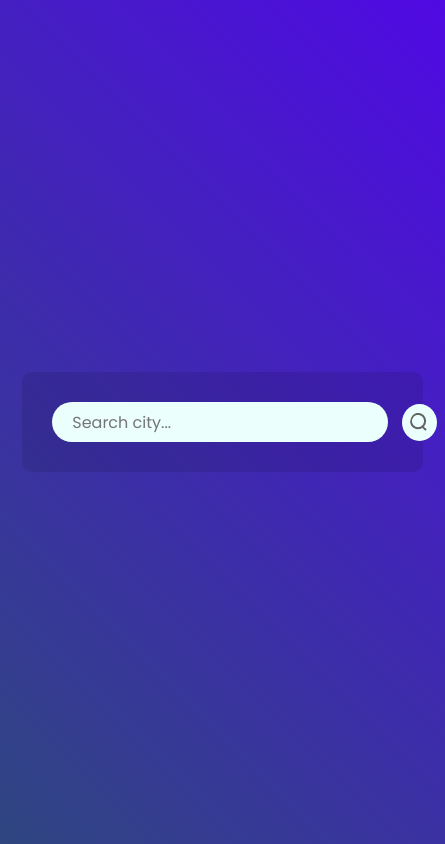
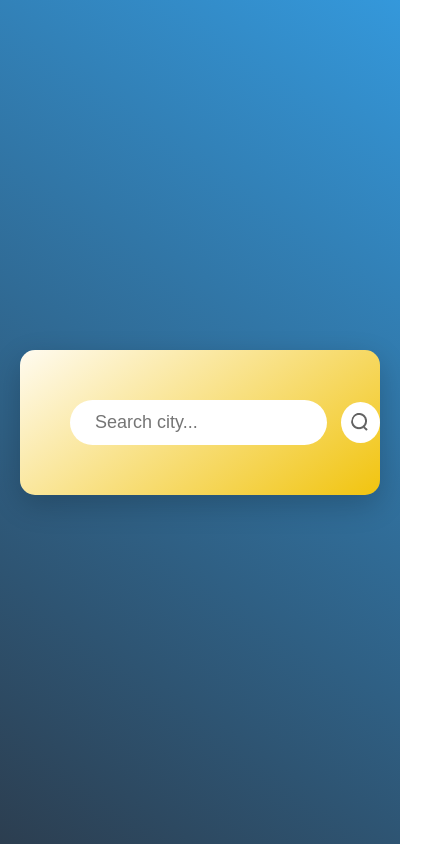
Before and after one commit to Niro-Jas/WEATHER-APP, a React app: page / in a window 390 px wide. Shown: the whole page, 445 px wide, since content can reach past the window. Built offline with nearby package versions, Linux system fonts and the light colour scheme; the HTML template or start-up script is replaced by a standard one; a web font is replaced by a local one.

Commit message:
Update Weather.css

```diff
--- a/src/components/Weather.css
+++ b/src/components/Weather.css
@@ -9,21 +9,24 @@ body, html {
     justify-content: center;
     align-items: center;
     height: 100vh;
-    background-image: linear-gradient(45deg,#2f4680,#500ae4);
+    background-image: linear-gradient(35deg, #2c3e50, #3498db); /* page background */
     background-size: cover;
     background-position: center;
+    font-family: 'Segoe UI', Tahoma, Geneva, Verdana, sans-serif; /* default font */
 }
-
 .weather{
     padding: 50px;
-    border-radius: 10px;
+    border-radius: 15px;
     display: flex;
     flex-direction: column;
     align-items: center;
-    background: rgba(0,0,0,0.1);
+    background: linear-gradient(145deg, #fffbf0, #f1c40f); /* new weather box background */
+    box-shadow: 0 10px 30px rgba(0,0,0,0.2);
     max-width: 400px;
     width: 90%;
     box-sizing: border-box;
+    font-family: 'Montserrat', sans-serif; /* new font for the box */
+    color: #2c3e50;
 }
 
 .search-bar{
@@ -38,17 +41,18 @@ body, html {
     height: 45px;
     outline: none;
     border-radius: 40px;
-    background: #ebfffc;
-    color: #626262;
+    background: #ffffff;
+    color: #2c3e50;
     font-size: 18px;
     flex: 1;
+    font-family: 'Montserrat', sans-serif;
 }
 .search-bar img{
     width: 45px;
     padding: 10px;
     border-radius: 50%;
     cursor: pointer;
-    background: #ebfffc;
+    background: #ffffff;
 }
 
 .weather-icon {
@@ -57,74 +61,24 @@ body, html {
 }
 
 .temperature{
-    color: rgb(235, 223, 223);
     font-size: 70px;
     line-height: 1;
     text-align: center;
+    font-weight: 600;
 }
 .location{
-    color: white;
     font-size: 40px;
     line-height:1.3;
     text-align: center;
+    font-weight: 500;
 }
 
 .weather-data{
     width: 100%;
     margin-top:40px ;
-    color: #fff;
     display: flex;
     justify-content: space-between;
     flex-wrap: wrap;
 }
 .weather-data .col{
-    display: flex;
-    align-items: flex-start;
-    gap: 15px;
-    padding: 10px;
-    font-size: 22px;
-    flex: 1 1 45%;
-}
-.weather-data .col span{
-    font-size: 16px;
-    display: block;
-}
-.weather-data .col img{
-    width: 25px;
-    margin-top: 10px;
-}
-
-@media (max-width: 480px) {
-    .weather{
-        padding: 30px;
-        max-width: 95%;
-    }
-    .search-bar input {
-        height: 40px;
-        font-size: 16px;
-        padding-left: 20px;
-    }
-    .search-bar img {
-        width: 35px;
-        padding: 8px;
-    }
-    .weather-icon {
-        width: 100px;
-        margin: 20px 0;
-    }
-    .temperature {
-        font-size: 50px;
-    }
-    .location {
-        font-size: 25px;
-    }
-    .weather-data .col {
-        font-size: 18px;
-        flex: 1 1 100%;
-        margin-bottom: 10px;
-    }
-    .weather-data .col img {
-        width: 20px;
-        margin-top: 5px;
-    }
-}
+    display:
```
